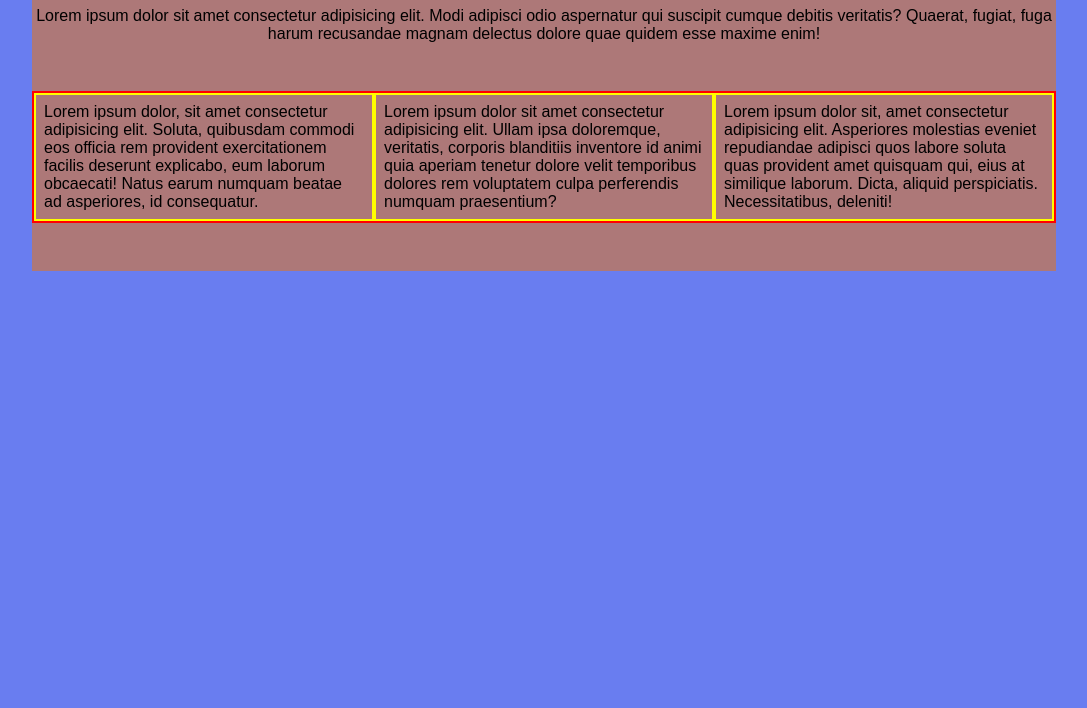
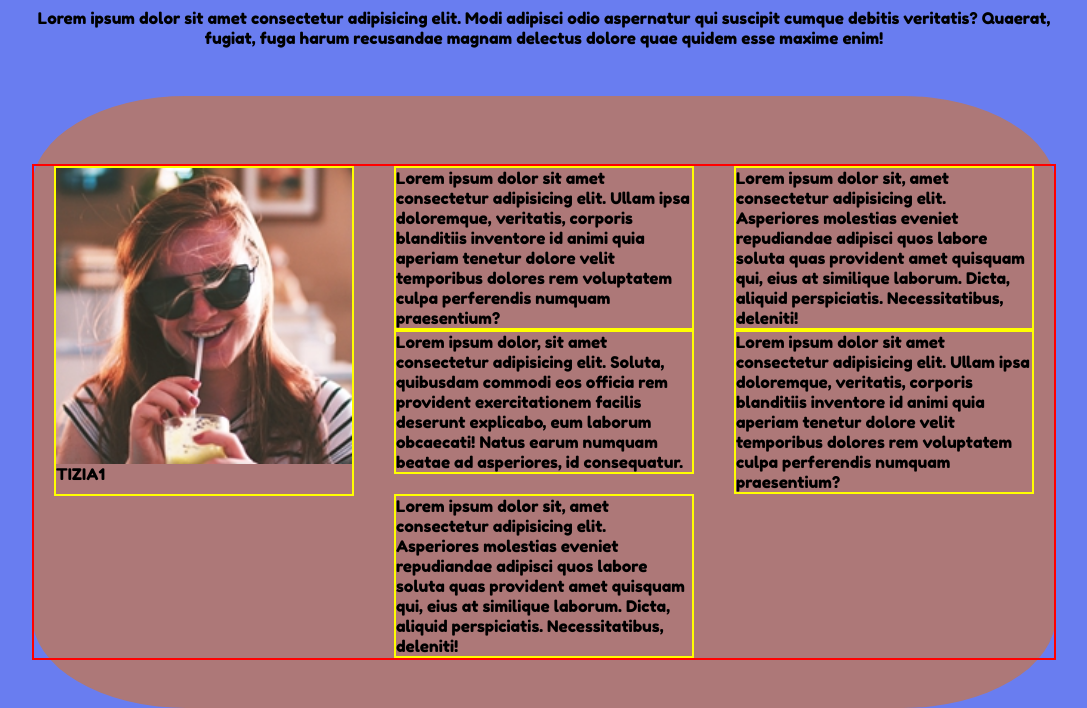
Before and after one commit to LeonardoFilesi/card-col-corrections, a plain HTML site: page index.html in a window 1280 px wide. Shown: the part 93-801 px from the top of the page, without its empty margins (96-1183 px from the left). Drawn offline with Linux system fonts and the light colour scheme.

Commit message:
correzioni, ancora non si allinea img

```diff
--- a/css/style.css
+++ b/css/style.css
@@ -10,23 +10,31 @@ img{
 }
 
 body {
-    font-family: 'Fredoka', sans-serif;
+    font-family: 'Fredoka One', sans-serif;
     background-color: rgb(105, 125, 240);
 }
 
-.container {
+.container1 {
+    max-width: 1100px;
+    width: 80%;
+    margin: 0 auto;
+}
+
+
+.container2 {
     max-width: 1100px;
     width: 80%;
     margin: 0 auto;
     background-color: rgb(173, 120, 120);
+    border-radius: 15%;
 }
 
 .py-3 {
     padding: 3rem 0;
 }
 
-.mb-3 {
-    margin-bottom: 3rem;
+.mb-2 {
+    margin-bottom: 2rem;
 }
 
 .text-centered {
@@ -40,6 +48,7 @@ body {
 
 .row {
     border: 2px solid red;
+    margin-top: 20px;
 }
 
 .clearfix::after {
@@ -51,6 +60,34 @@ body {
 .col {
     border: 2px solid yellow;
     float: left;
-    width: calc(100% / 3);
-    padding: .5rem;
+    width: calc(100% / 3 - 40px);
+    margin: 0 20px;
 }
+
+.card {
+    background-color: ;
+}
+
+.card img {
+    width: 100%;
+    float: left;
+}
+
+img {
+    max-width: 100%;
+    float: left;
+}
+
+.card-title {
+    width: calc(100% - 100px);
+    float: left;
+    text-transform: uppercase;
+    margin-bottom: .3rem;
+
+}
+
+.card-job {
+    width: calc(100% - 100px);
+    float: left;
+    margin-bottom: .3rem;
+}
--- a/index.html
+++ b/index.html
@@ -10,19 +10,36 @@
 </head>
 <body>
     <main>
-        <div class="container py-3">
+
+        <header class="container1 py-3">
+            <h2 class="section-title text-centered">Meet Our Team</h2>
+                <p class="text-centered mb-3">Lorem ipsum dolor sit amet consectetur adipisicing elit. Modi adipisci odio aspernatur qui suscipit cumque debitis veritatis? Quaerat, fugiat, fuga harum recusandae magnam delectus dolore quae quidem esse maxime enim!</p>
+        </header>
+
+        <div class="container2 py-3">
             <section>
-                <h2 class="section-title text-centered">Meet Our Team</h2>
-                <p class="text-centered mb-3">Lorem ipsum dolor sit amet consectetur adipisicing elit. Modi adipisci odio aspernatur qui suscipit cumque debitis veritatis? Quaerat, fugiat, fuga harum recusandae magnam delectus dolore quae quidem esse maxime enim!</p>
-
                 <div class="row clearfix">
-                    <div class="col">
+                    <div class="col mb-2">
+                        <div class="card clearfix">
+                            <img src="img/female1.png" alt="">
+                            <div class="card-title">Tizia1</div>
+                            <div class="card-job"></div>
+                            <div class="card-email"></div>
+                        </div>
+                    </div>
+                    <div class="col mb-2">
+                        Lorem ipsum dolor sit amet consectetur adipisicing elit. Ullam ipsa doloremque, veritatis, corporis blanditiis inventore id animi quia aperiam tenetur dolore velit temporibus dolores rem voluptatem culpa perferendis numquam praesentium?
+                    </div>
+                    <div class="col mb-2">
+                        Lorem ipsum dolor sit, amet consectetur adipisicing elit. Asperiores molestias eveniet repudiandae adipisci quos labore soluta quas provident amet quisquam qui, eius at similique laborum. Dicta, aliquid perspiciatis. Necessitatibus, deleniti!
+                    </div>
+                    <div class="col mb-2">
                         Lorem ipsum dolor, sit amet consectetur adipisicing elit. Soluta, quibusdam commodi eos officia rem provident exercitationem facilis deserunt explicabo, eum laborum obcaecati! Natus earum numquam beatae ad asperiores, id consequatur.
                     </div>
-                    <div class="col">
+                    <div class="col mb-2">
                         Lorem ipsum dolor sit amet consectetur adipisicing elit. Ullam ipsa doloremque, veritatis, corporis blanditiis inventore id animi quia aperiam tenetur dolore velit temporibus dolores rem voluptatem culpa perferendis numquam praesentium?
                     </div>
-                    <div class="col">
+                    <div class="col mb-2">
                         Lorem ipsum dolor sit, amet consectetur adipisicing elit. Asperiores molestias eveniet repudiandae adipisci quos labore soluta quas provident amet quisquam qui, eius at similique laborum. Dicta, aliquid perspiciatis. Necessitatibus, deleniti!
                     </div>
                 </div>
```
Also changed, not shown: img/female1.png (added), img/female2.png (added), img/female3.png (added), img/male1.png (added), img/male2.png (added), img/male3.png (added).
